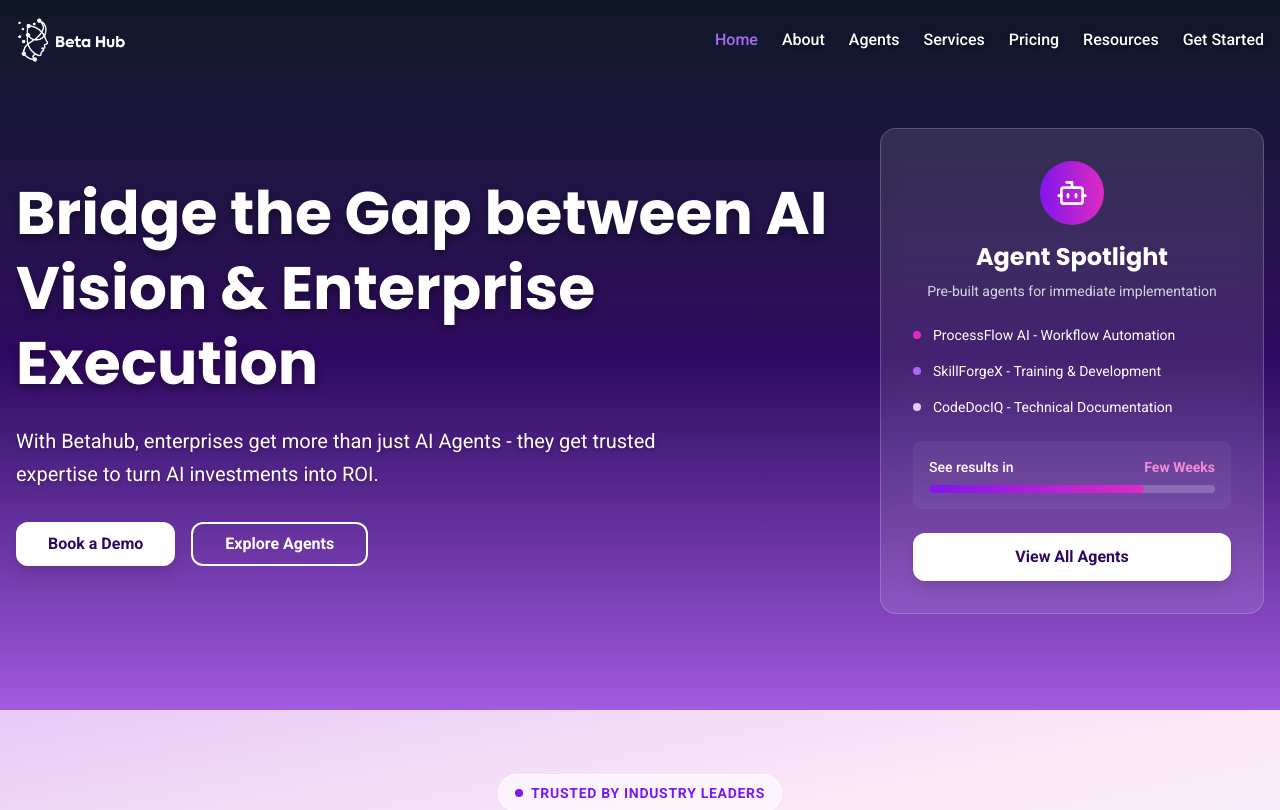
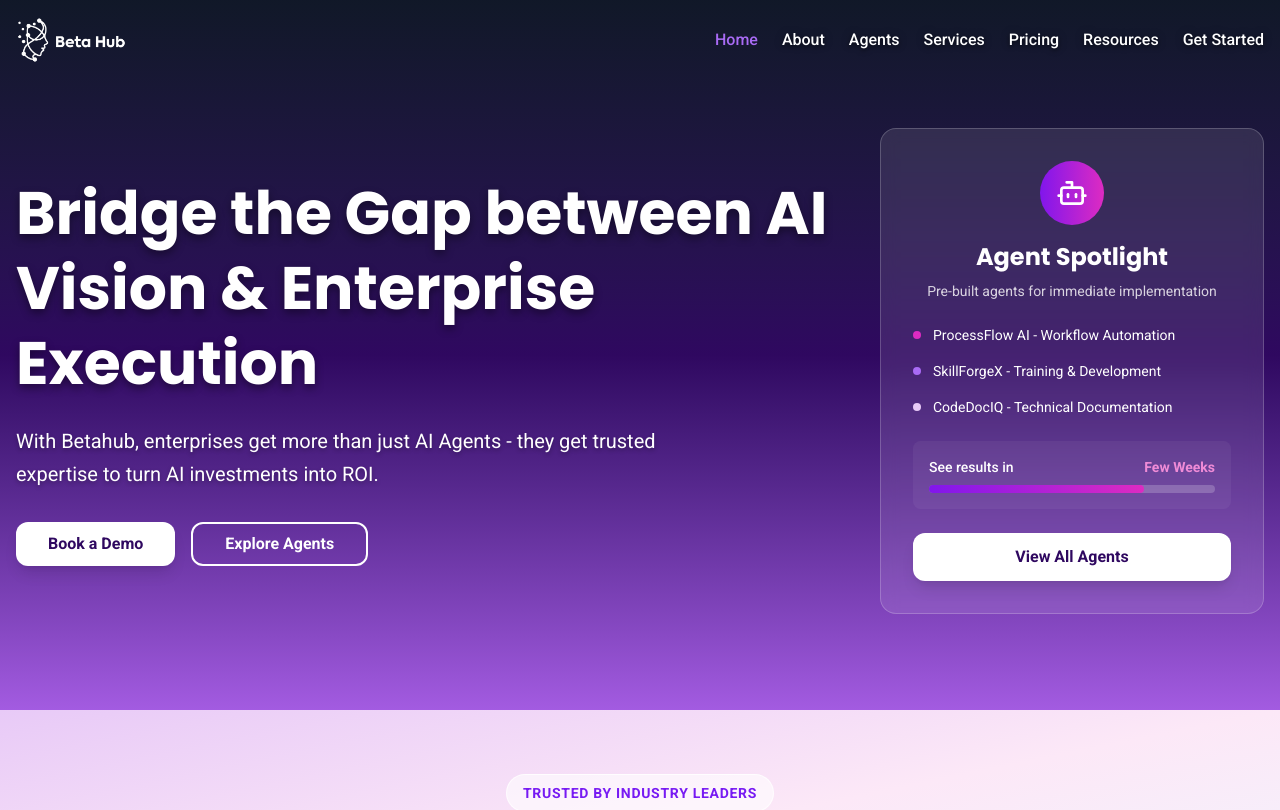
Before and after one commit to sukrutikonhar/new-betahub, a React (Vite) app: page / in a window 1280 px wide. Shown: the top 810 px of the page. Built offline with nearby package versions, Linux system fonts and the light colour scheme.

Commit message:
removed pre titles

```diff
--- a/src/pages/HomePage.tsx
+++ b/src/pages/HomePage.tsx
@@ -99,7 +99,6 @@ export default function HomePage() {
                 <div className="section-container section-padding">
                     <div className="text-center">
                         <div className="inline-flex items-center px-4 py-2 bg-white/60 rounded-full mb-8 border border-white/80">
-                            <div className="w-2 h-2 bg-core-purple rounded-full mr-2"></div>
                             <span className="text-core-purple text-sm font-semibold uppercase tracking-wider">Trusted by Industry Leaders</span>
                         </div>
 
@@ -442,9 +441,6 @@ export default function HomePage() {
 
                 <div className="section-container section-padding relative z-10">
                     <div className="text-center mb-20">
-                        <div className="inline-flex items-center px-4 py-2 bg-core-purple/10 rounded-full mb-6 border border-core-purple/20">
-                            <span className="text-core-purple text-sm font-semibold uppercase tracking-wider">Events</span>
-                        </div>
                         <h2 className="text-4xl lg:text-5xl font-bold text-gray-900 mb-6">Upcoming Events</h2>
                         <p className="text-xl text-gray-600 max-w-3xl mx-auto">
                             Join us at industry-leading events and discover how AI agents are transforming enterprise operations.
```
